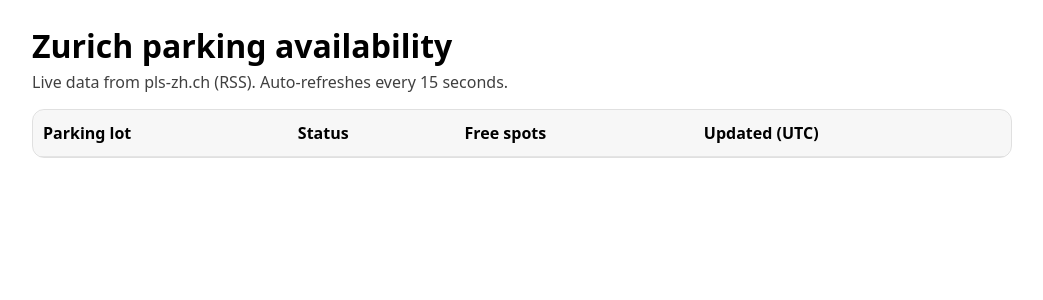
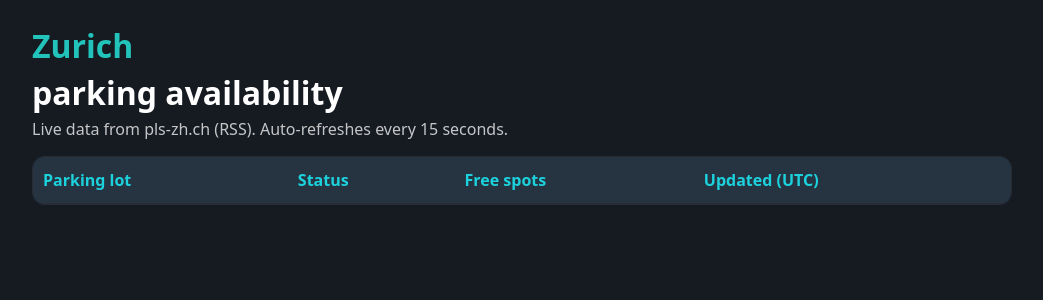
Before and after one commit to noahwie/parking-zh-ai, a FastAPI app: page / in a window 1280 px wide. Shown: the top 300 px of the page, without its empty margins (118-1161 px from the left). Run offline with FastAPI, Linux system fonts and the light colour scheme; data that the repository does not hold is empty; some libraries are stand-ins or nearby versions.

Commit message:
added basic coloring to site and table

```diff
--- a/app/static/app.css
+++ b/app/static/app.css
@@ -1,17 +1,22 @@
-:root { font-family: system-ui, -apple-system, Segoe UI, Roboto, sans-serif; }
+:root { font-family: system-ui, -apple-system, Segoe UI, Roboto, sans-serif; background-color: rgb(22, 26, 33);}
 .container { max-width: 980px; margin: 24px auto; padding: 0 16px; }
 .header h1 { margin: 0 0 4px 0; }
+.zurich{color: rgba(34, 195, 187, 1);}
+.availability {color: white;}
 .sub { margin: 0 0 16px 0; opacity: 0.75; }
+p {color: white}
 
-.card { border: 1px solid rgba(0,0,0,0.12); border-radius: 12px; overflow: hidden; }
+.card { border: 1px solid rgba(39, 44, 53, 1); border-radius: 12px; overflow: hidden;  }
 .table { width: 100%; border-collapse: collapse; }
-th, td { padding: 12px 10px; border-bottom: 1px solid rgba(0,0,0,0.08); }
-th { text-align: left; background: rgba(0,0,0,0.03); font-weight: 600; }
+td { color: white; padding: 12px 10px; border-bottom: 1px solid rgba(39, 44, 53, 1); }
+th { color: rgba(28, 210, 221, 1); padding: 12px 10px; border-bottom: 1px solid rgba(39, 44, 53, 1); }
 
+th { text-align: left; background: rgb(38, 52, 65); font-weight: 600; }
+tr { background-color: rgb(5, 15, 35); }
 .badge { padding: 3px 8px; border-radius: 999px; font-size: 12px; }
-.badge.ok { background: rgba(0, 150, 0, 0.12); }
-.badge.warn { background: rgba(180, 120, 0, 0.15); }
-.badge.bad { background: rgba(180, 0, 0, 0.12); }
+.badge.ok { background: rgba(40, 189, 108, 1); }
+.badge.warn { background: rgba(245, 176, 14, 1); }
+.badge.bad { background: rgba(222, 56, 56, 1); }
 
 .muted { opacity: 0.7; }
-a { color: inherit; }
+a { color: inherit; text-decoration: none;}
--- a/app/templates/index.html
+++ b/app/templates/index.html
@@ -3,7 +3,7 @@
 
 {% block content %}
   <header class="header">
-    <h1>Zurich parking availability</h1>
+    <h1 class="zurich">Zurich</h1> <h1 class="availability">parking availability</h1>
     <p class="sub">Live data from pls-zh.ch (RSS). Auto-refreshes every 15 seconds.</p>
   </header>
 
@@ -23,6 +23,7 @@
         hx-get="/fragment/parkinglots"
         hx-trigger="load, every 15s"
         hx-swap="innerHTML"
+        class="tbody"
       >
         {% include "_table.html" %}
       </tbody>
```
